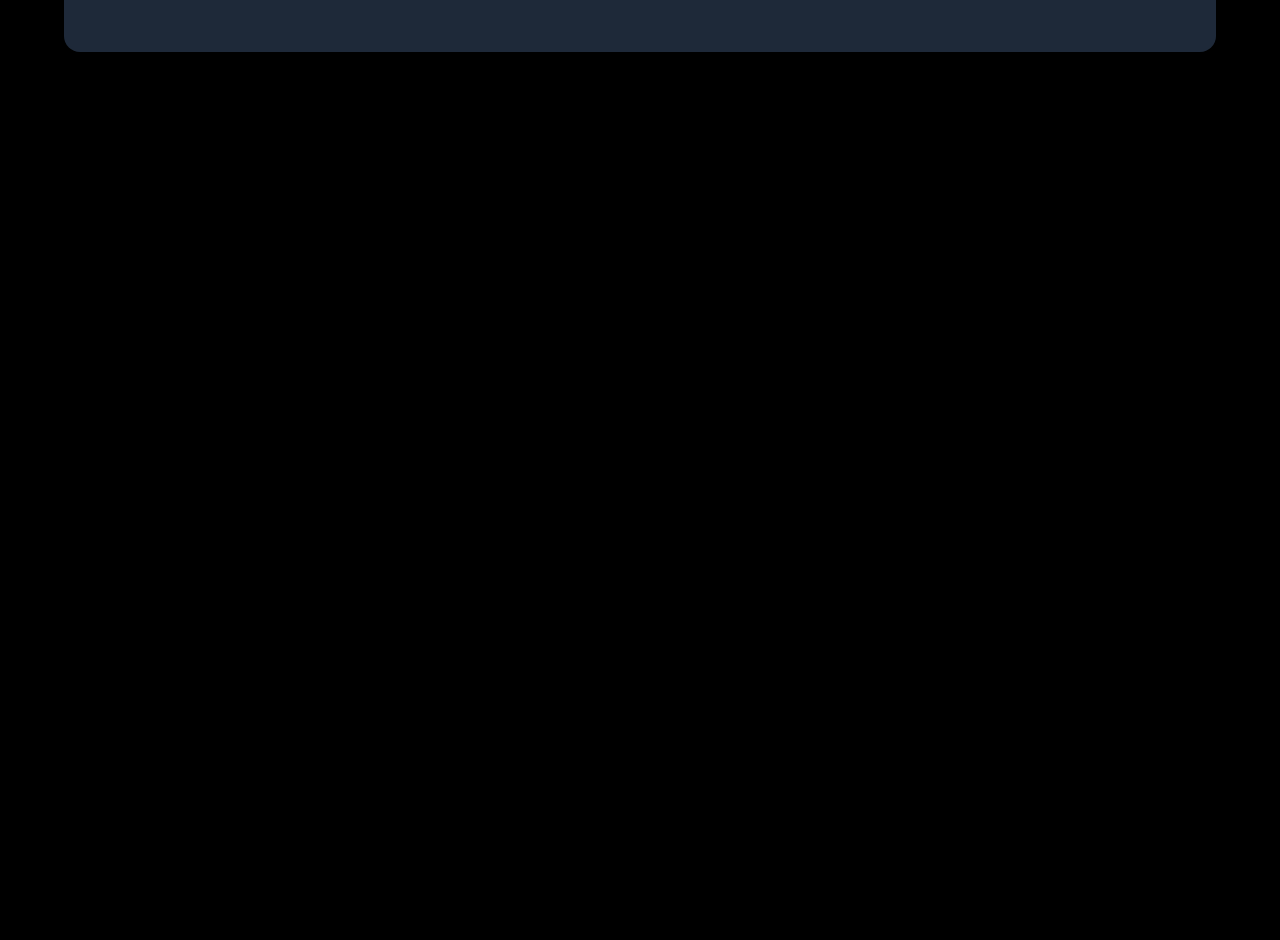
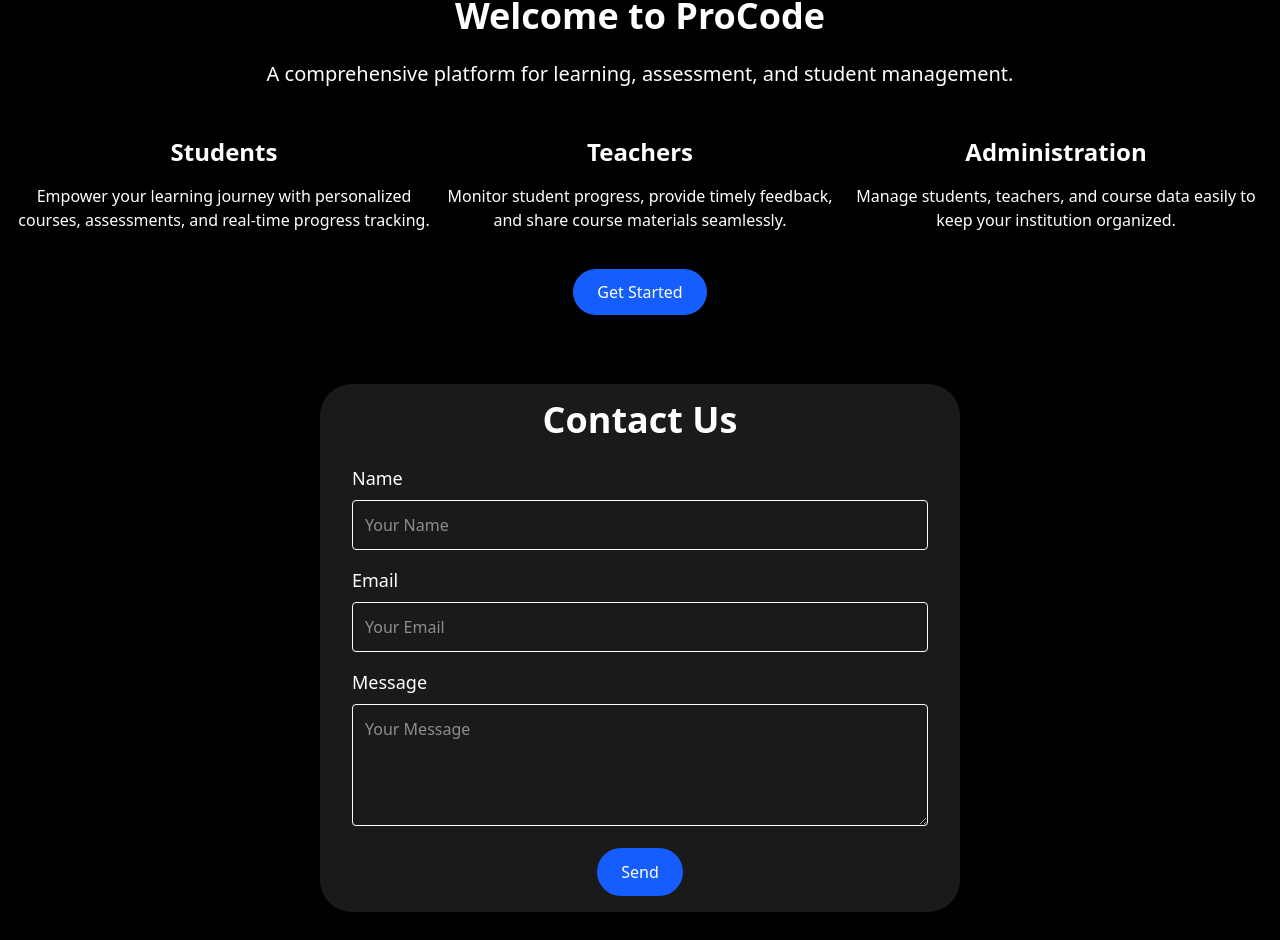
Before and after one commit to kanishk-8/procode, a React (Vite) app in the folder frontend/: page / in a window 1280 px wide. Shown: the part 532-1472 px from the top of the page. Before the commit the page ends 864 px from the top, so only its background shows below. Built offline with nearby package versions, Linux system fonts and the light colour scheme.

Commit message:
some ui changes

```diff
--- /dev/null
+++ b/frontend/src/components/contact.jsx
@@ -0,0 +1,45 @@
+import React from "react";
+
+const Contact = () => {
+  return (
+    <div className="container w-1/2 mx-auto p-4 bg-white/10 backdrop-blur-lg rounded-4xl mb-7">
+      <h2 className="text-4xl font-bold mb-6 text-center">Contact Us</h2>
+      <form className="max-w-xl mx-auto">
+        <div className="mb-4">
+          <label className="block text-lg mb-2">Name</label>
+          <input
+            type="text"
+            className="w-full p-3 border rounded"
+            placeholder="Your Name"
+          />
+        </div>
+        <div className="mb-4">
+          <label className="block text-lg mb-2">Email</label>
+          <input
+            type="email"
+            className="w-full p-3 border rounded"
+            placeholder="Your Email"
+          />
+        </div>
+        <div className="mb-4">
+          <label className="block text-lg mb-2">Message</label>
+          <textarea
+            className="w-full p-3 border rounded"
+            placeholder="Your Message"
+            rows="4"
+          ></textarea>
+        </div>
+        <div className="text-center">
+          <button
+            type="submit"
+            className="bg-blue-600 text-white px-6 py-3 rounded-full hover:bg-blue-700"
+          >
+            Send
+          </button>
+        </div>
+      </form>
+    </div>
+  );
+};
+
+export default Contact;
--- a/frontend/src/components/hero.jsx
+++ b/frontend/src/components/hero.jsx
@@ -3,7 +3,7 @@ import { Link } from "react-router-dom";
 
 const Hero = () => {
   return (
-    <div className="w-[90%] flex bg-gray-800 h-2/3 rounded-2xl">
+    <div className="w-[90%] flex bg-gray-800 h-full rounded-2xl">
       <div className="flex flex-col justify-center items-center w-full">
         <h1 className="text-white text-5xl font-bold mb-4">
           Welcome to ProCode
--- a/frontend/src/pages/unauthenticated/home.jsx
+++ b/frontend/src/pages/unauthenticated/home.jsx
@@ -1,10 +1,56 @@
 import React from "react";
 import Hero from "../../components/hero";
+import Contact from "../../components/contact";
 
 const Home = () => {
   return (
-    <div className="w-screen flex h-screen justify-center py-10 mt-16 ">
-      <Hero />
+    <div className="min-h-screen">
+      <div className="w-screen flex h-[30vw] justify-center py-10 mt-16 ">
+        <Hero />
+      </div>
+      <section className="py-20">
+        <div className="container mx-auto px-4">
+          <h2 className="text-4xl font-bold mb-6 text-center">
+            Welcome to ProCode
+          </h2>
+          <p className="text-xl text-center mb-12">
+            A comprehensive platform for learning, assessment, and student
+            management.
+          </p>
+          <div className="flex flex-col md:flex-row justify-around">
+            <div className="mb-8 md:mb-0 md:w-1/3 text-center">
+              <h3 className="text-2xl font-semibold mb-4">Students</h3>
+              <p>
+                Empower your learning journey with personalized courses,
+                assessments, and real-time progress tracking.
+              </p>
+            </div>
+            <div className="mb-8 md:mb-0 md:w-1/3 text-center">
+              <h3 className="text-2xl font-semibold mb-4">Teachers</h3>
+              <p>
+                Monitor student progress, provide timely feedback, and share
+                course materials seamlessly.
+              </p>
+            </div>
+            <div className="md:w-1/3 text-center">
+              <h3 className="text-2xl font-semibold mb-4">Administration</h3>
+              <p>
+                Manage students, teachers, and course data easily to keep your
+                institution organized.
+              </p>
+            </div>
+          </div>
+          <div className="mt-12 text-center">
+            <a
+              href="/signup"
+              className="bg-blue-600 text-white px-6 py-3 rounded-full hover:bg-blue-700"
+            >
+              Get Started
+            </a>
+          </div>
+        </div>
+      </section>
+      <Contact />
     </div>
   );
 };
```
